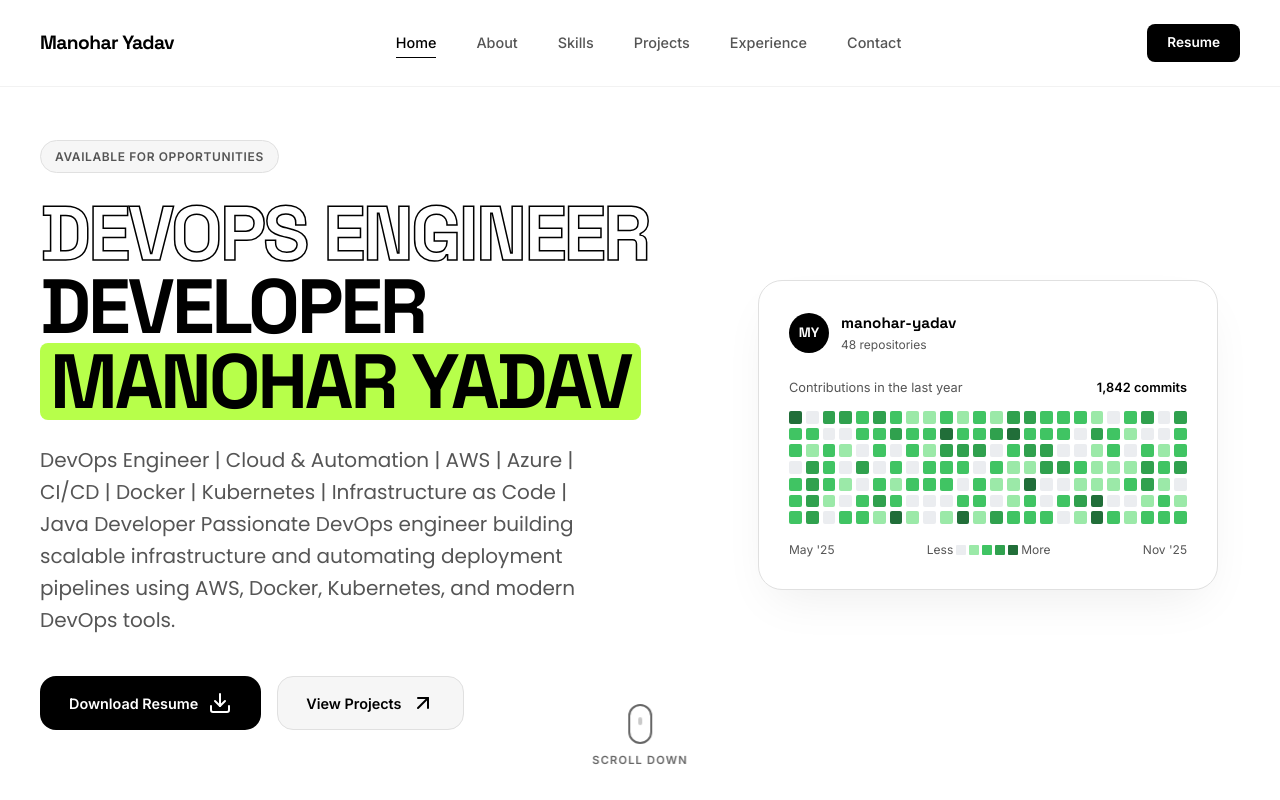
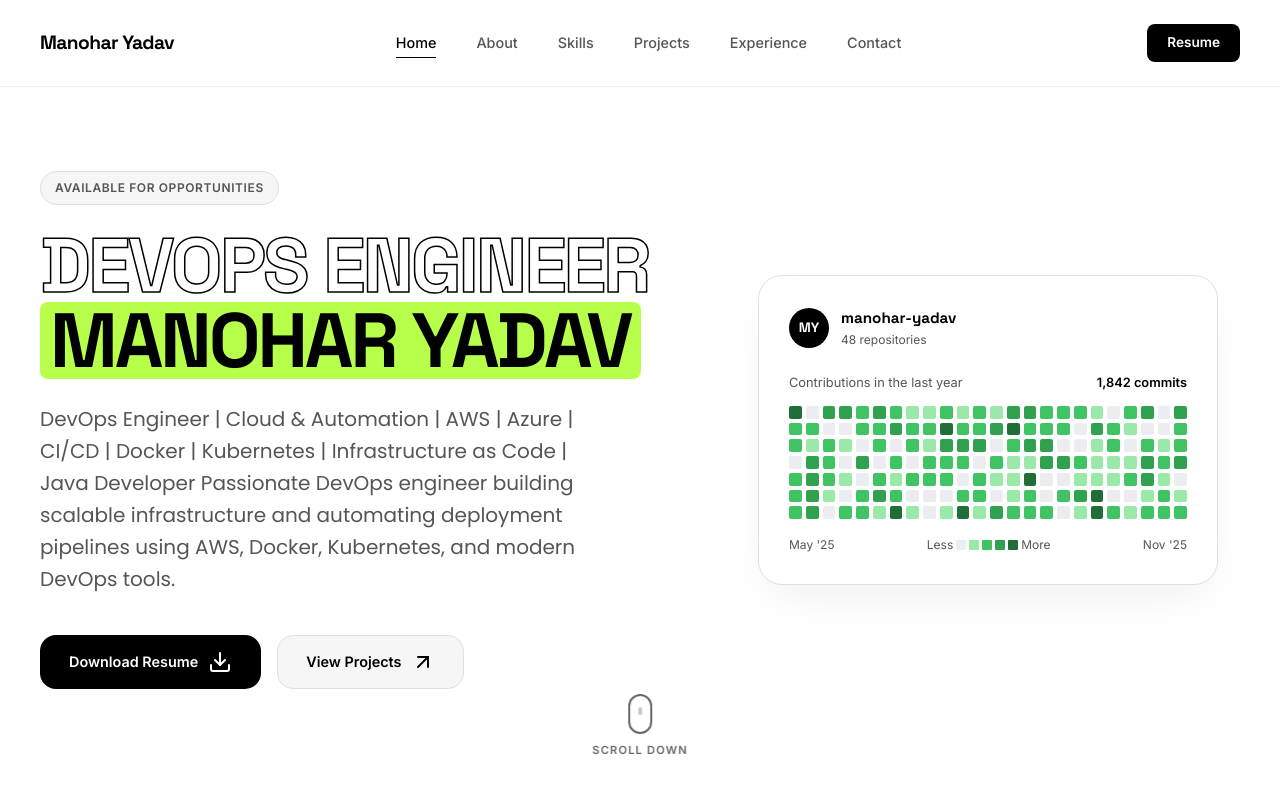
Before and after one commit to itsmanoharyadav96/Portfolio-DevOps, a plain HTML site: page index.html in a window 1280 px wide. Shown: the top 800 px of the page. Drawn offline with nearby package versions, Linux system fonts and the light colour scheme; some icons are missing.

Commit message:
profile update

```diff
--- a/index.html
+++ b/index.html
@@ -56,7 +56,7 @@
                         <div class="badge reveal-up">Available for Opportunities</div>
                         <h1 class="hero-title reveal-up">
                             <span class="text-stroke">DEVOPS ENGINEER</span><br>
-                            <span>DEVELOPER</span><br>
+                            <!-- <span>DEVELOPER</span><br> -->
                             <span class="text-accent">MANOHAR YADAV</span>
                         </h1>
                         <p class="hero-desc reveal-up">
```
